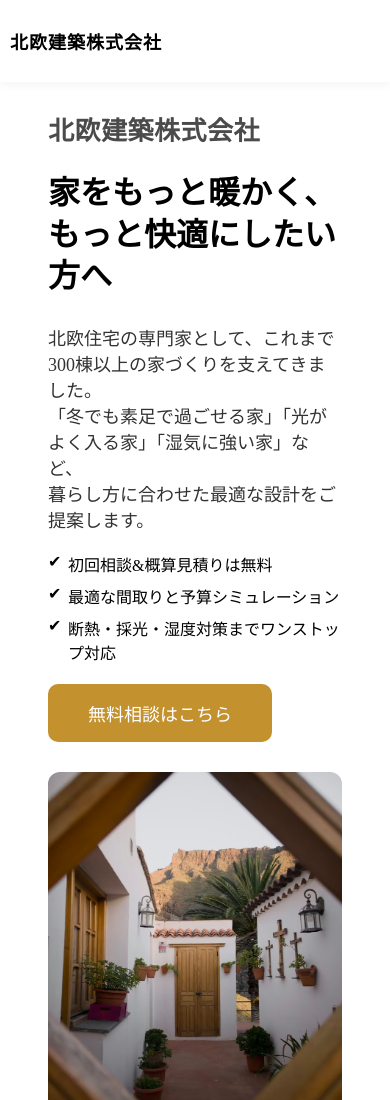
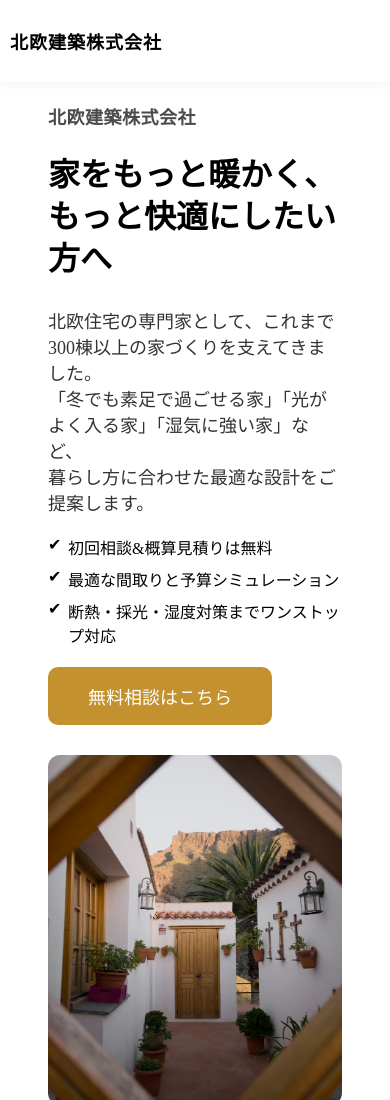
Before and after one commit to YutA-dev-cri/hokuo.lp, a plain HTML site: page index.html in a window 390 px wide. Shown: the top 1100 px of the page. Drawn offline with Linux system fonts and the light colour scheme.

Commit message:
Update styles.css

```diff
--- a/styles.css
+++ b/styles.css
@@ -542,7 +542,7 @@
 
 @media(max-width: 480px){
   .company-name{
-    font-size: 26px;
+    font-size: 18px;
     letter-spacing: 0.5px;
   }
 }
```
